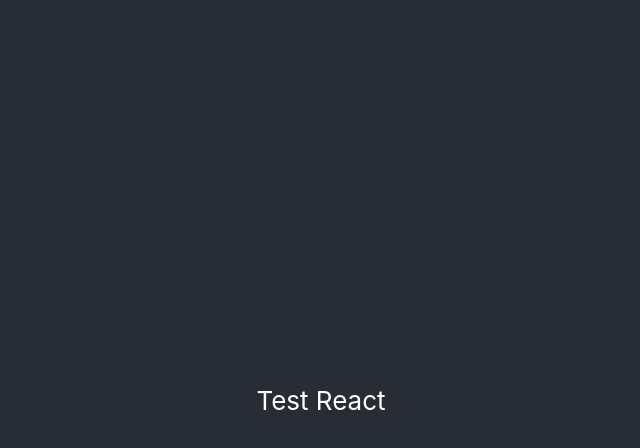
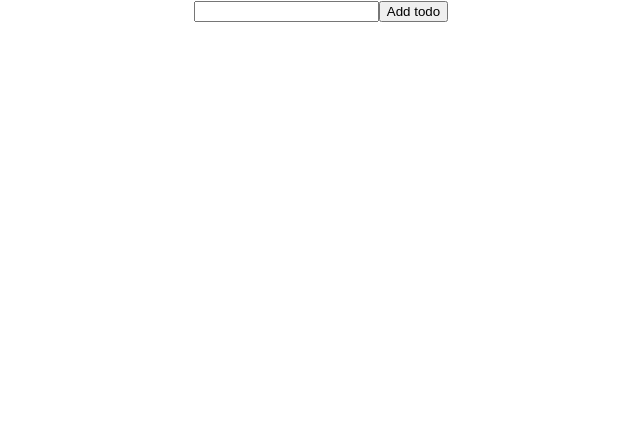
Before and after one commit to Bash-Clevin/todo-app, a React (Create React App) app in the folder todo-client/: page / in a window 1280 px wide. Shown: the top 448 px of the page, without its empty margins (319-959 px from the left). Built offline with nearby package versions, Linux system fonts and the light colour scheme.

Commit message:
feat: send post request to endpoint

```diff
--- a/todo-client/package.json
+++ b/todo-client/package.json
@@ -12,7 +12,7 @@
     "@types/react-dom": "^18.2.4",
     "react": "^18.2.0",
     "react-dom": "^18.2.0",
-    "react-scripts": "5.0.1",
+    "react-scripts": "^2.1.3",
     "typescript": "^4.9.5",
     "web-vitals": "^2.1.4"
   },
--- a/todo-client/src/App.tsx
+++ b/todo-client/src/App.tsx
@@ -1,14 +1,11 @@
 import React from 'react';
 import './App.css';
+import FormData from './components/FormData';
 
 function App() {
   return (
     <div className="App">
-      <header className="App-header">
-        <p>
-          Test React
-        </p>
-      </header>
+       <FormData />
     </div>
   );
 }
--- /dev/null
+++ b/todo-client/src/components/FormData.tsx
@@ -0,0 +1,37 @@
+import React, { ChangeEvent, FormEvent, useState } from 'react'
+
+function FormData(): React.JSX.Element {
+  const [data, setData] = useState({value: ''})
+
+  const handleDataChange = (event: ChangeEvent<HTMLInputElement>) => {
+    setData({value: event.target.value})
+  }
+
+  const handleDataSubmit = (event: FormEvent<HTMLFormElement>) => {
+    event.preventDefault();
+
+    fetch('http://localhost:4000/api/v1/todos',{
+      method: 'POST',
+      headers: {
+        "Content-Type": "application/json"
+      },
+      body: JSON.stringify(data)
+    })
+      .then(response => response.json())
+      .then(data => {
+        console.log(data)
+    })
+    .catch(error => {
+      console.error(error)
+    })
+  }
+
+  return (
+    <form onSubmit={handleDataSubmit}>
+      <input type="text" name="todo" value={data.value} onChange={handleDataChange} />
+      <button type='submit'>Add todo</button>
+    </form>
+  )
+}
+
+export default FormData
--- a/todo-client/tsconfig.json
+++ b/todo-client/tsconfig.json
@@ -18,7 +18,7 @@
     "resolveJsonModule": true,
     "isolatedModules": true,
     "noEmit": true,
-    "jsx": "react-jsx"
+    "jsx": "preserve"
   },
   "include": [
     "src"
```
Also changed, not shown: 1 other file (tests, documents, lock files or other folders).
